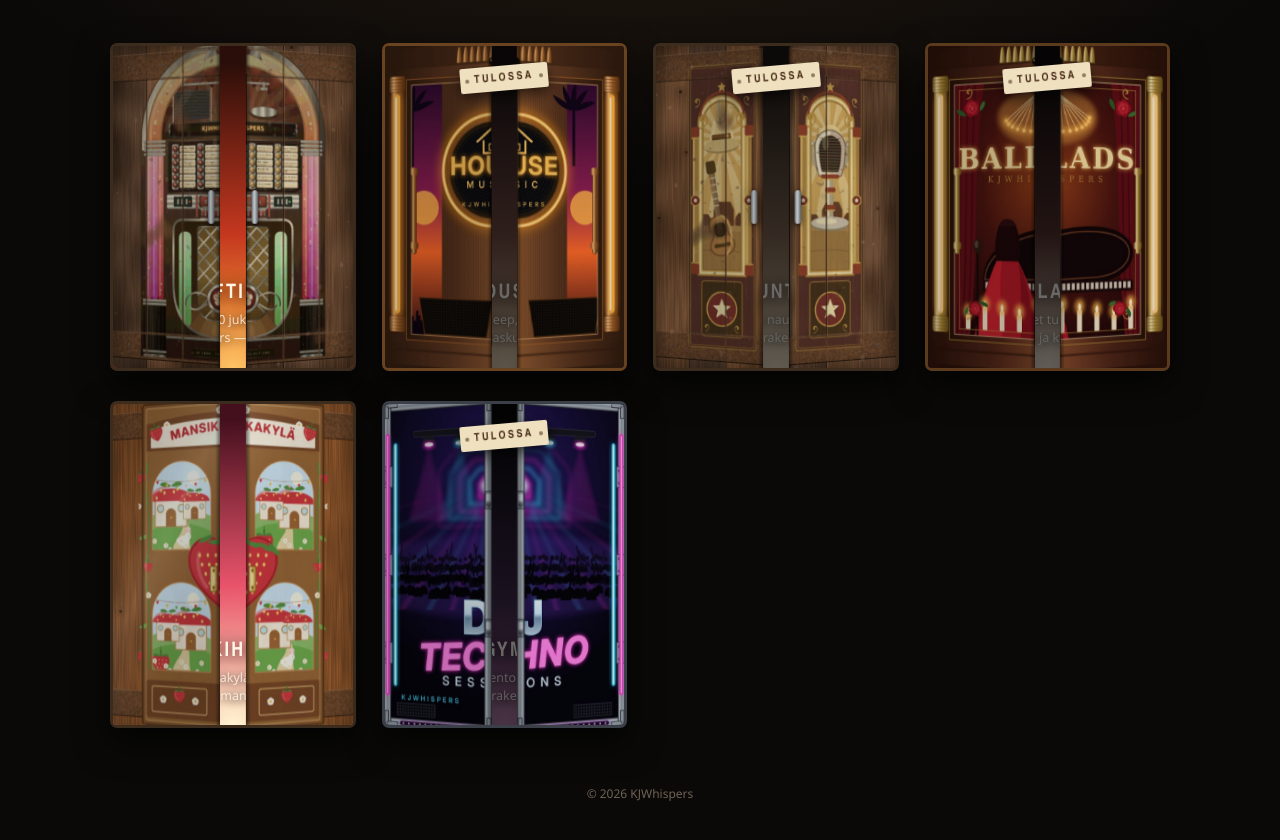
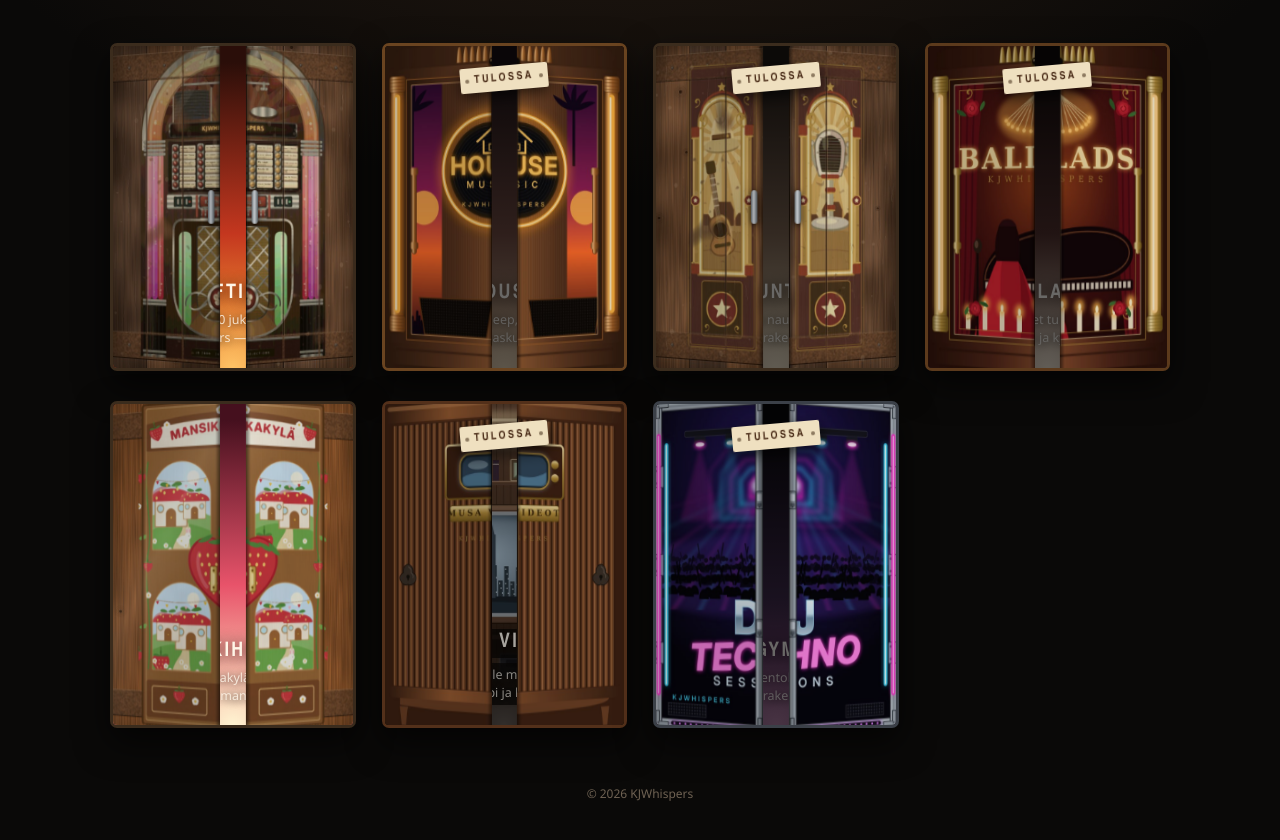
Before and after one commit to Juntsa/musarooms, a plain HTML site: page index.html in a window 1280 px wide. Shown: the part 130-970 px from the top of the page. Drawn offline with Linux system fonts and the light colour scheme.

Commit message:
Videohuoneen ovi: uritettu pähkinäpuukaappi, takana televisio
Seitsemäs ovi referenssikuvan mukaan. Tämä on ensimmäinen ovi, jossa ei ole
lainkaan printtiä — pelkkää puuseppäntyötä: pystyurat, koristeelliset
rautavetimet, pyöristetty kansi ja aaltoileva helma.

Referenssin ovi ei kerro sisällöstä mitään, mutta aulassa se on koko idea.
Siksi keskelle ylös tuli messinkikehyksinen upotus, jossa on ruudun muoto ja
hehku, ja sen alle nimilaatta. Sauma halkaisee ne kuten muissakin ovissa.

Uutta: huoneella voi nyt olla kuva sisustasta, joka paljastuu kun luukut
aukeavat — ei enää pelkkä hehku. Videohuoneessa se on kuvaputkitelevisio
hyllyineen, nauhoineen ja soittimineen. Mekanismi on yleinen, joten sama
tehdään muillekin huoneille kun niiden laitteet valmistuvat.

- sisusta on yksi kuva, ei halkaistu: se on oven takana, ei ovessa
- suljetun huoneen himmennys on kevyempi kun sisusta on oikea kuva, muuten
  kalusteen piirtäminen meni hukkaan
- kuvan päällä teksti tarvitsee oman taustansa pysyäkseen luettavana

Co-Authored-By: Claude Opus 5 <noreply@anthropic.com>
Claude-Session: https://claude.ai/code/session_0153AvkQwfLdBQDa3EC36AKN

```diff
--- a/index.html
+++ b/index.html
@@ -61,7 +61,12 @@ h1 span{color:var(--amber)}
   position:absolute;inset:0;display:flex;flex-direction:column;
   align-items:center;justify-content:flex-end;
   padding:0 15px 20px;text-align:center;
-  background:var(--hehku);
+  /* Huoneessa voi olla kuva sisustasta. Ilman sitä jää pelkkä hehku, joka
+     on kaikilla huoneilla. */
+  background-color:#120e0a;
+  background-image:var(--sisakuva,none),var(--hehku);
+  background-size:cover,auto;
+  background-position:center top;
 }
 .sisus::before{            /* lattialle lankeava valo */
   content:"";position:absolute;left:12%;right:12%;bottom:0;height:34%;
@@ -102,7 +107,13 @@ h1 span{color:var(--amber)}
 .oikea::after{left:6px}
 /* leikkihuoneessa on messinkikahvat ja technossa salvat jo kuvassa */
 .lapset .luukku::after,.techno .luukku::after,
-.house .luukku::after,.balladit .luukku::after{display:none}
+.house .luukku::after,.balladit .luukku::after,
+.video .luukku::after{display:none}
+
+/* Kun sisusta on kuva, teksti tarvitsee oman taustansa pysyäkseen luettavana */
+.video .sisus b,.video .sisus span{
+  background:rgba(12,8,5,.72);padding:3px 10px;border-radius:5px;
+}
 
 /* avautuminen */
 @media (hover:hover){
@@ -147,6 +158,13 @@ h1 span{color:var(--amber)}
   --oik:url("luukut/mansikkakyla-oikea.jpg");
   --hehku:radial-gradient(130% 95% at 50% 100%,#fff0c4 0%,#e8536a 46%,#45101e 100%);
 }
+.video{
+  --kehys:#53301a;
+  --vas:url("luukut/video-vasen.jpg");
+  --oik:url("luukut/video-oikea.jpg");
+  --sisakuva:url("luukut/video-sisus.jpg");
+  --hehku:radial-gradient(130% 95% at 50% 100%,#ffcf8a 0%,#7a4518 44%,#1d1007 100%);
+}
 .techno{
   --kehys:#3b4048;              /* laukun alumiini, ei puukehystä */
   --vas:url("luukut/techno-vasen.jpg");
@@ -158,6 +176,9 @@ h1 span{color:var(--amber)}
 /* ---- vielä suljettu huone --------------------------------------------- */
 .huone.kiinni{cursor:default}
 .huone.kiinni .sisus{filter:saturate(.3) brightness(.42)}
+/* Kun sisusta on oikea kuva, se saa näkyä himmeänäkin — muuten koko
+   kalusteen piirtäminen meni hukkaan */
+.huone.video.kiinni .sisus{filter:saturate(.62) brightness(.66)}
 .kyltti{
   /* ylös: keskellä tai alhaalla kyltti peittäisi juuri sen aiheen, jonka
      takia ovi ylipäätään maalattiin */
@@ -235,6 +256,15 @@ footer a{color:#8a7a66}
       <div class="luukut"><span class="luukku vasen"></span><span class="luukku oikea"></span></div>
     </a>
 
+    <div class="huone video kiinni">
+      <div class="sisus">
+        <b>Musa videot</b>
+        <span>Klipit alle minuutin<br>puukaappi ja kuvaputki</span>
+      </div>
+      <div class="luukut"><span class="luukku vasen"></span><span class="luukku oikea"></span></div>
+      <span class="kyltti">Tulossa</span>
+    </div>
+
     <div class="huone techno kiinni">
       <div class="sisus">
         <b>Gym</b>
```
Also changed, not shown: luukut/video-oikea.jpg (added), luukut/video-sisus.jpg (added), luukut/video-vasen.jpg (added).
